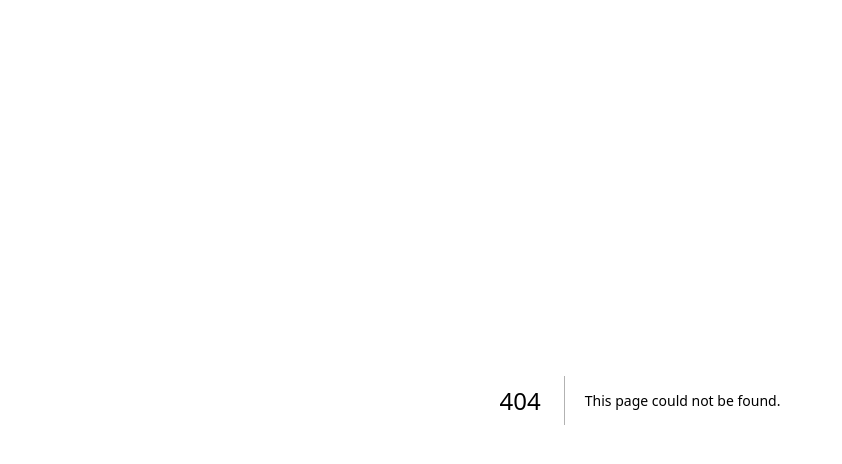
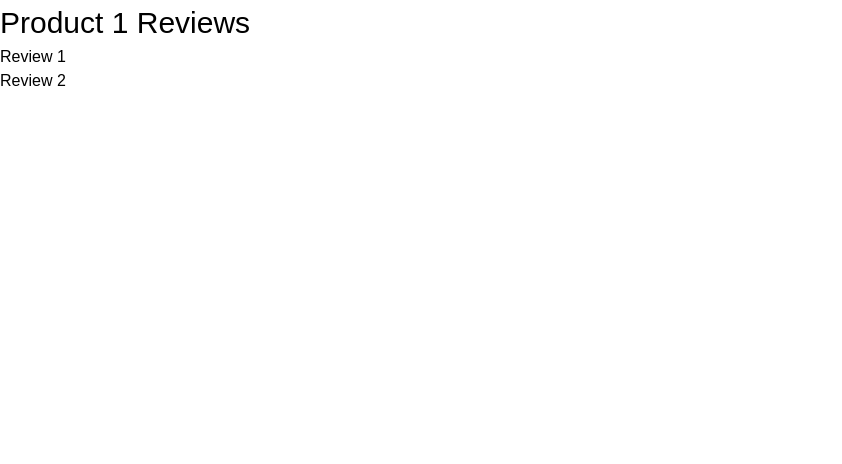
Before and after one commit to deepak252/nextjs-tutorial, a Next.js app: page /products/1/reviews in a window 1280 px wide. Before the commit this address had no page. Shown: the top 464 px of the page, without its empty margins (0-842 px from the left). Built offline with nearby package versions, Linux system fonts and the light colour scheme.

Commit message:
Nested dynamic routes

```diff
--- a/src/app/products/[productId]/page.tsx
+++ b/src/app/products/[productId]/page.tsx
@@ -1,3 +1,4 @@
+// Route: "/products/<productId>"
 export default function ProductDetailsPage({
   params,
 }: {
--- /dev/null
+++ b/src/app/products/[productId]/reviews/[reviewId]/page.tsx
@@ -0,0 +1,17 @@
+// Route: "/products/<productId>/reviews/<reviewId>"
+export default function ProductReviewDetailsPage({
+  params,
+}: {
+  params: {
+    productId: string;
+    reviewId: string;
+  };
+}) {
+  return (
+    <div>
+      <h3>
+        Product {params.productId} Review Details - {params.reviewId}{" "}
+      </h3>
+    </div>
+  );
+}
--- /dev/null
+++ b/src/app/products/[productId]/reviews/page.tsx
@@ -0,0 +1,16 @@
+// Route: "/products/<productId>/reviews"
+export default function ProductReviewsPage({
+  params,
+}: {
+  params: {
+    productId: string;
+  };
+}) {
+  return (
+    <div>
+      <h3>Product {params.productId} Reviews</h3>
+      <p>Review 1</p>
+      <p>Review 2</p>
+    </div>
+  );
+}
```
